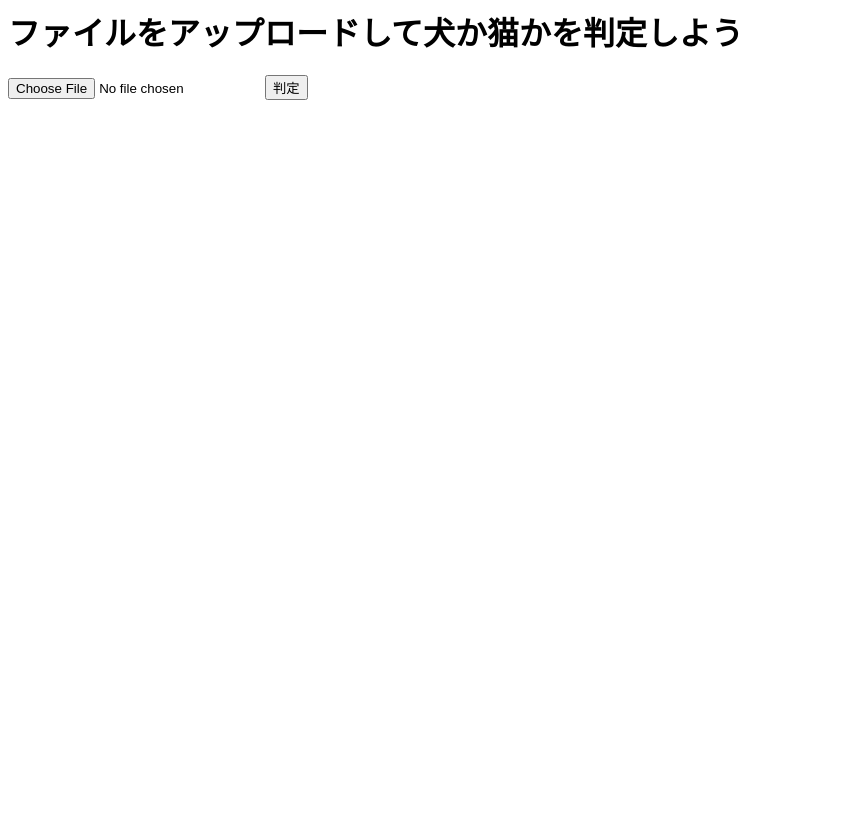
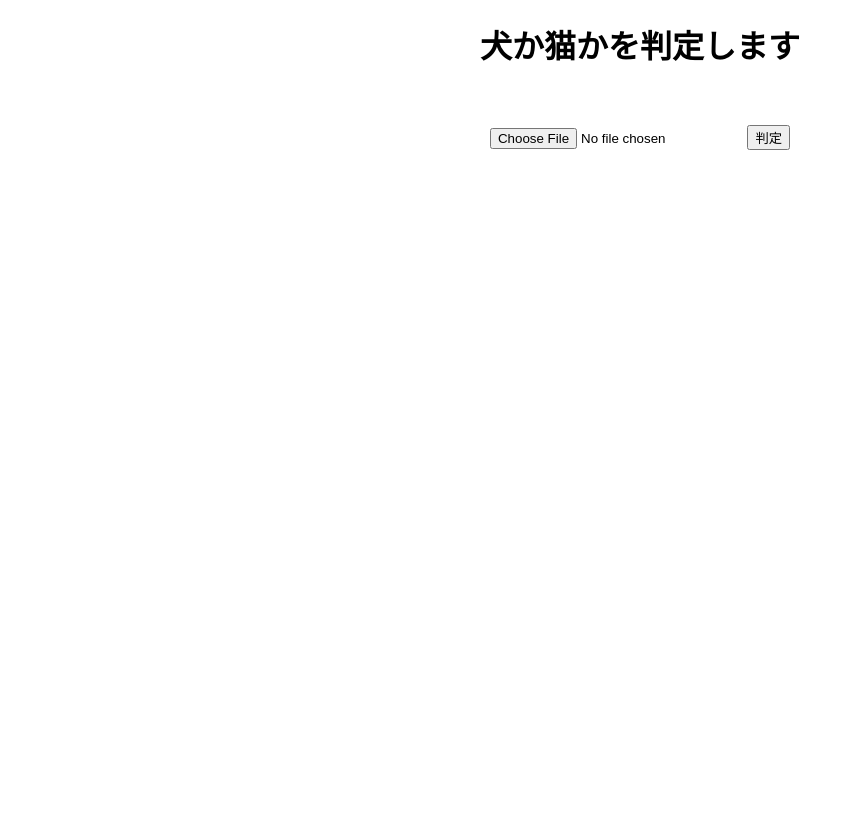
Before and after one commit to palmfuruit/doc_cat_app, a Flask app: page / in a window 1280 px wide. Shown: the whole page, without its empty margins (0-854 px from the left). Before the commit the page ends 100 px from the top, so only its background shows below. Run offline with Flask 3, Linux system fonts and the light colour scheme.

Commit message:
見た目の改善

```diff
--- a/src/templates/index.html
+++ b/src/templates/index.html
@@ -1,9 +1,51 @@
-<title>Animal Predict App</title>
+<!DOCTYPE html>
+<html lang="ja">
+<head>
+    <meta charset="UTF-8">
+    <meta name="viewport" content="width=device-width, initial-scale=1.0">
+    <title>Dog or Cat</title>
+    <style>
+        body {
+            display: block;
+            justify-content: center;
+            align-items: start;
+            height: 100vh;
+            margin: 0;
+            font-family: Arial, sans-serif;
+        }
+        form {
+            display: flex;
+            flex-direction: column;
+            align-items: center;
+            /* border: 1px solid #ccc; */
+            padding: 20px;
+            /* border-radius: 10px; */
+            /* box-shadow: 0 0 10px rgba(0, 0, 0, 0.1); */
+        }
+        div {
+            display: flex;
+            justify-content: center;
+        }
+        h1 {
+            text-align: center;
+        }
+        input[type="file"] {
+            margin-bottom: 10px;
+        }
+        img {
+            max-width: 100%;
+            height: auto;
+        }
+    </style>
+</head>
 
+<body>
     <h1>
-    ファイルをアップロードして犬か猫かを判定しよう
+        犬か猫かを判定します
     </h1>
     <form method = post enctype = multipart/form-data>
         <p><input type = file name = filename>
         <input type = submit value = 判定>
     </form>
+</body>
+</html>
```
Also changed, not shown: src/templates/result.html (+47 -2 lines). Lines whose indentation alone changed are shown as unchanged.
